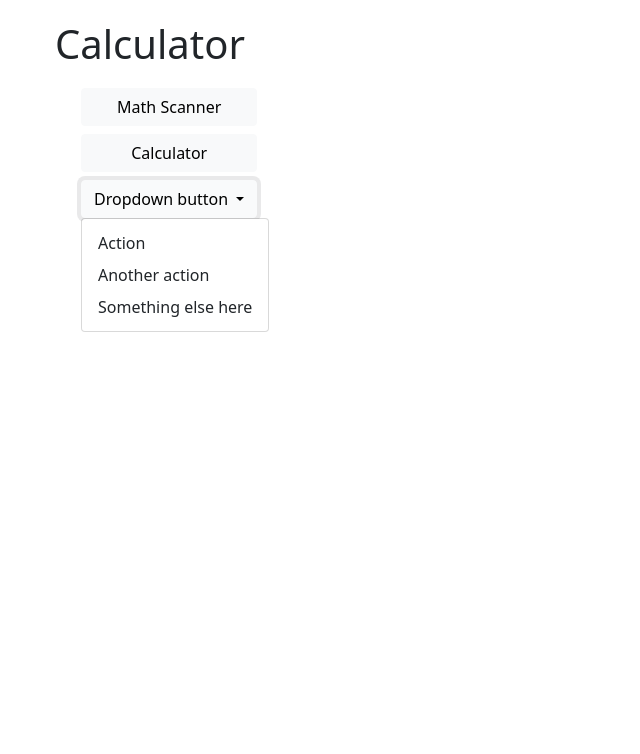
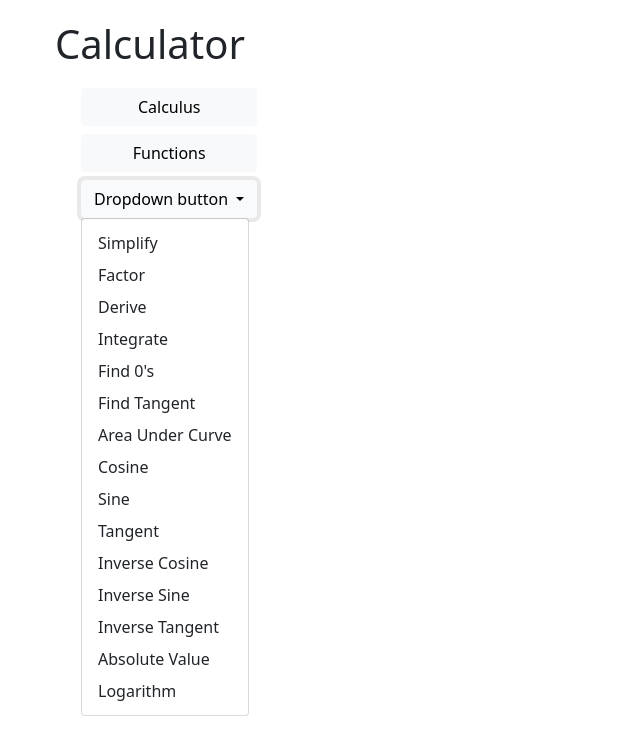
Before and after one commit to signehoel/htn-2020, a website built with Parcel: page popup.html in a window 1280 px wide. Both pictures are taken after a click on the button "Dropdown button". Shown: the whole page, without its empty margins (0-640 px from the left). Built offline with nearby package versions, Linux system fonts and the light colour scheme; no server answers.

Commit message:
Changed design

```diff
--- a/popup.html
+++ b/popup.html
@@ -16,16 +16,28 @@
     <div class="container">
         <h1 class="display-6" style="text-align:center; margin-top: 20px;">Calculator</h1>
         <div class="d-grid gap-2 col-6 mx-auto" style = "margin-top: 20px;">
-            <button class="btn btn-light" type="button">Math Scanner</button>
-            <button class="btn btn-light" type="button">Calculator</button>
+            <button class="btn btn-light" type="button">Calculus</button>
+            <button class="btn btn-light" type="button">Functions</button>
             <div class="dropdown">
               <button class="btn btn-light dropdown-toggle" type="button" id="dropdownMenuButton" data-bs-toggle="dropdown" aria-expanded="false">
                 Dropdown button
               </button>
               <ul class="dropdown-menu" aria-labelledby="dropdownMenuButton">
-                <li><a class="dropdown-item" href="#">Action</a></li>
-                <li><a class="dropdown-item" href="#">Another action</a></li>
-                <li><a class="dropdown-item" href="#">Something else here</a></li>
+                <li><a class="dropdown-item" href="#">Simplify</a></li>
+                <li><a class="dropdown-item" href="#">Factor</a></li>
+                <li><a class="dropdown-item" href="#">Derive</a></li>
+                <li><a class="dropdown-item" href="#">Integrate</a></li>
+                <li><a class="dropdown-item" href="#">Find 0's</a></li>
+                <li><a class="dropdown-item" href="#">Find Tangent</a></li>
+                <li><a class="dropdown-item" href="#">Area Under Curve</a></li>
+                <li><a class="dropdown-item" href="#">Cosine</a></li>
+                <li><a class="dropdown-item" href="#">Sine</a></li>
+                <li><a class="dropdown-item" href="#">Tangent</a></li>
+                <li><a class="dropdown-item" href="#">Inverse Cosine</a></li>
+                <li><a class="dropdown-item" href="#">Inverse Sine</a></li>
+                <li><a class="dropdown-item" href="#">Inverse Tangent</a></li>
+                <li><a class="dropdown-item" href="#">Absolute Value</a></li>
+                <li><a class="dropdown-item" href="#">Logarithm</a></li>
               </ul>
             </div>
         </div>
--- a/popup.js
+++ b/popup.js
@@ -21,8 +21,6 @@ async function printData() {
 
     data = getapi(api_url);
     console.log(data);
-
-
 }
 
 getapi(api_url);
```
